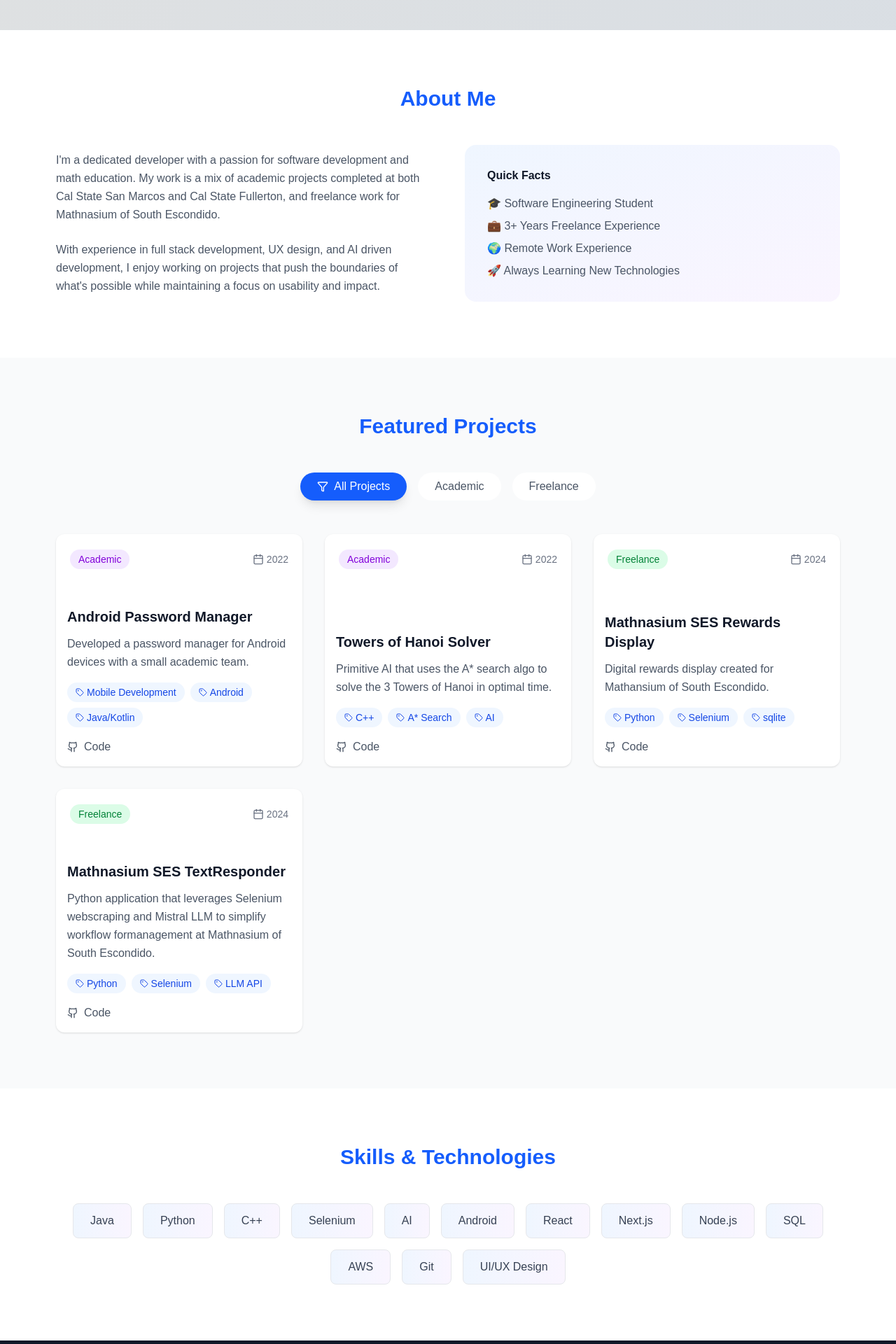
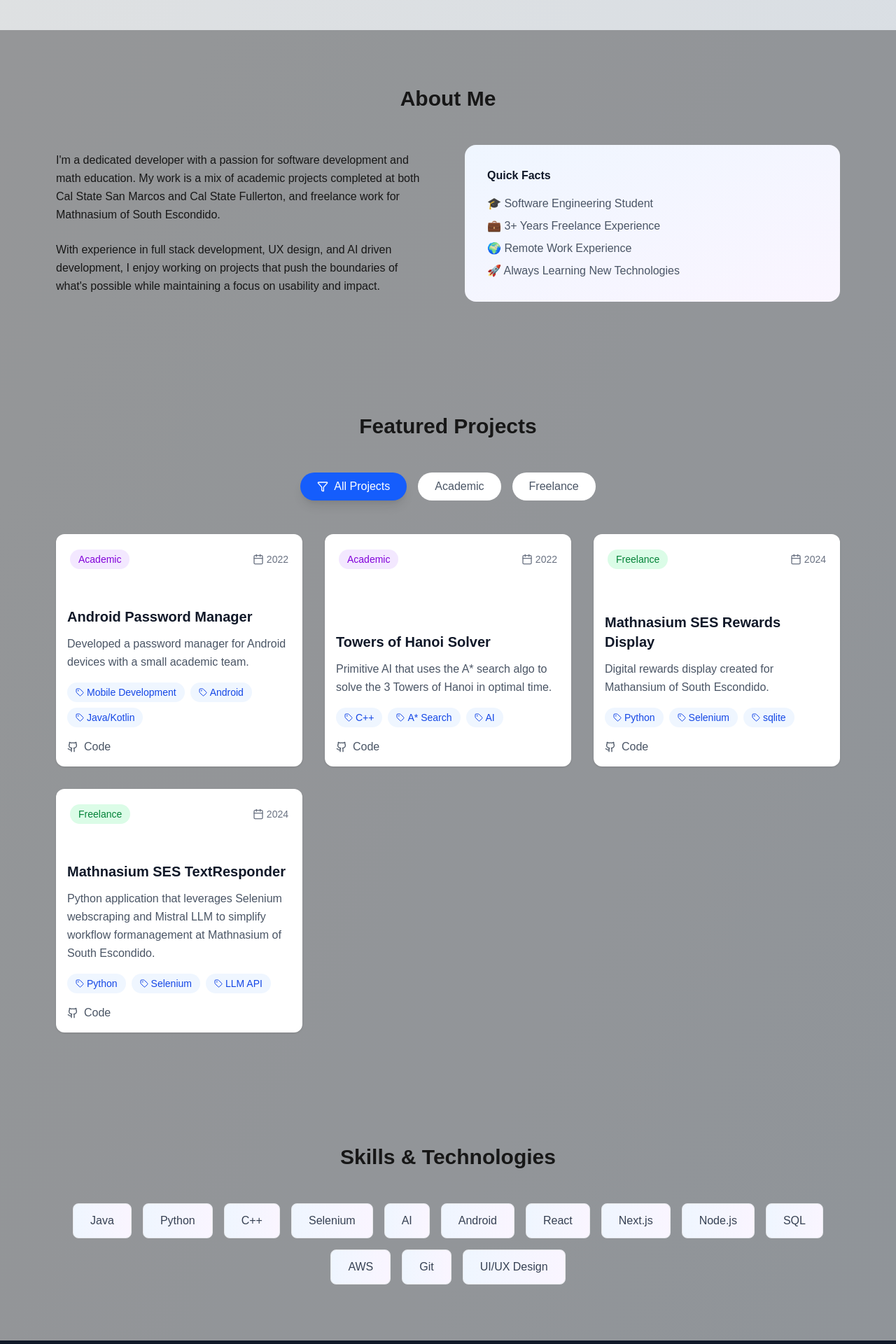
Before and after one commit to ellergabriel/NextJS_Portfolio, a Next.js app: page / in a window 1280 px wide. Shown: the part 600-2520 px from the top of the page at 70% size. Built offline with nearby package versions, Linux system fonts and the light colour scheme.

Commit message:
changed text and background colors

```diff
--- a/app/page.js
+++ b/app/page.js
@@ -136,17 +136,17 @@ const Portfolio = () => {
       </section>
 
       {/* About Section */}
-      <section id="about" className="py-20 bg-white">
+      <section id="about" className="py-20 bg-black/40">
         <div className="max-w-6xl mx-auto px-4">
-          <h3 className="text-3xl font-bold text-center mb-12 text-blue-600">About Me</h3>
+          <h3 className="text-3xl font-bold text-center mb-12 text-white-600">About Me</h3>
           <div className="grid md:grid-cols-2 gap-12 items-center">
             <div>
-              <p className="text-gray-600 leading-relaxed mb-6">
+              <p className="text-white-600 leading-relaxed mb-6">
                 I'm a dedicated developer with a passion for software development and math education.
                 My work is a mix of academic projects completed at both Cal State San Marcos and Cal State Fullerton,
                 and freelance work for Mathnasium of South Escondido.
               </p>
-              <p className="text-gray-600 leading-relaxed">
+              <p className="text-white-600 leading-relaxed">
                 With experience in full stack development, UX design, and AI driven development,
                 I enjoy working on projects that push the boundaries of what's possible while
                 maintaining a focus on usability and impact.
@@ -166,9 +166,9 @@ const Portfolio = () => {
       </section>
 
       {/* Projects Section */}
-      <section id="projects" className="py-20 bg-gray-50">
+      <section id="projects" className="py-20 bg-black/40">
         <div className="max-w-6xl mx-auto px-4">
-          <h3 className="text-3xl font-bold text-center mb-12 text-blue-600">Featured Projects</h3>
+          <h3 className="text-3xl font-bold text-center mb-12 text-white-600">Featured Projects</h3>
 
           {/* Filter Buttons */}
           <div className="flex flex-wrap justify-center gap-4 mb-12">
@@ -256,9 +256,9 @@ const Portfolio = () => {
       </section>
 
       {/* Skills Section */}
-      <section id="skills" className="py-20 bg-white">
+      <section id="skills" className="py-20 bg-black/40">
         <div className="max-w-6xl mx-auto px-4">
-          <h3 className="text-3xl font-bold text-center mb-12 text-blue-600">Skills & Technologies</h3>
+          <h3 className="text-3xl font-bold text-center mb-12 text-white-600">Skills & Technologies</h3>
           <div className="flex flex-wrap justify-center gap-4">
             {skills.map((skill, index) => (
               <span
```
